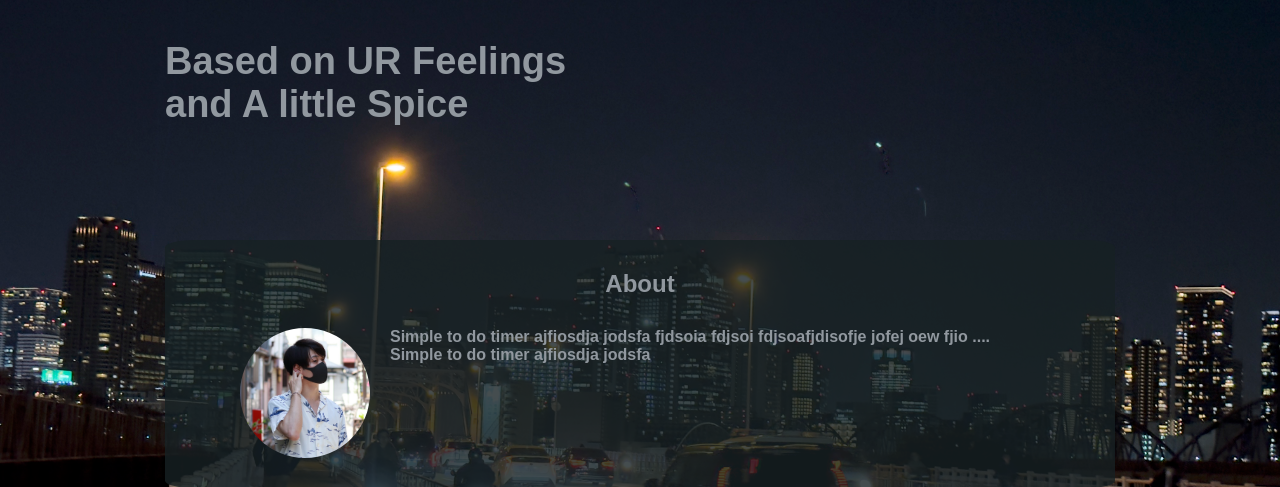
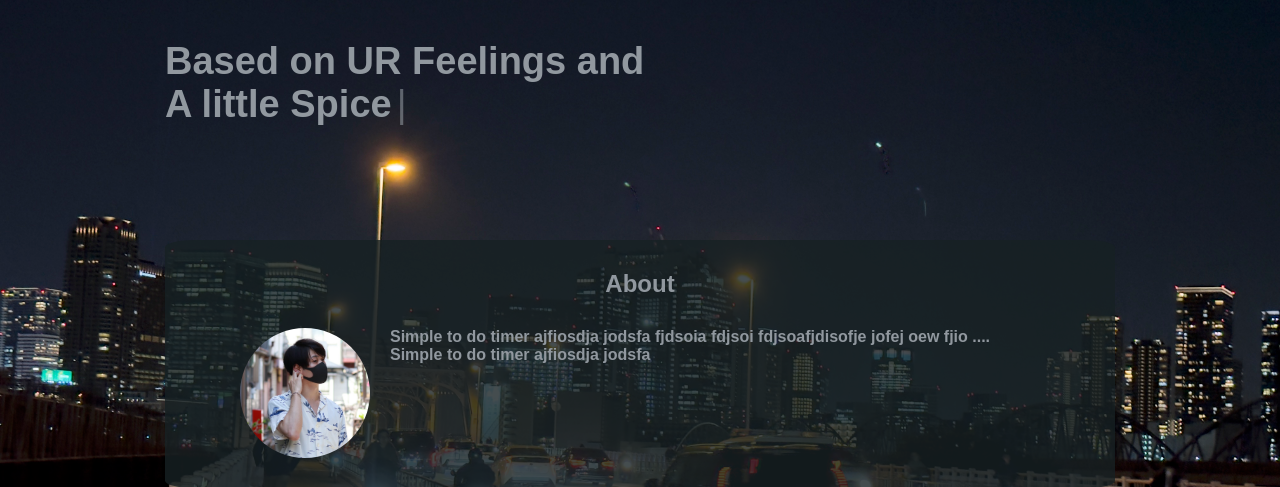
Before and after one commit to LibertyReman/portfolio_wp, a PHP site: page / in a window 1280 px wide. Shown: the part 70-557 px from the top of the page. Run offline with PHP 8.4, Linux system fonts and the light colour scheme.

Commit message:
iTypedの追加

```diff
--- /dev/null
+++ b/css/ityped.css
@@ -0,0 +1,28 @@
+
+.ityped-cursor {
+  padding-left: 5px;
+  font-weight: normal;
+  font-size: 1em;
+  opacity: 1;
+  -webkit-animation: blink 0.8s ease infinite;
+  -moz-animation: blink 0.8s ease infinite;
+  animation: blink 0.8s ease infinite;
+}
+
+@keyframes blink {
+  100% {
+    opacity: 0;
+  }
+}
+
+@-webkit-keyframes blink {
+  100% {
+    opacity: 0;
+  }
+}
+
+@-moz-keyframes blink {
+  100% {
+    opacity: 0;
+  }
+}
--- a/css/style.css
+++ b/css/style.css
@@ -48,12 +48,14 @@ li {
   visibility: hidden;
 }
 .l-main__title {
-  min-height: 220px;
+  height: 220px;
+  width: 360px;
   padding-top: 40px;
 }
 @media (min-width: 769px) {
   .l-main__title {
-    min-height: 240px;
+    height: 240px;
+    width: 500px;
     font-size: 38px;
   }
 }
--- a/index.html
+++ b/index.html
@@ -8,6 +8,7 @@
     <link href="./css/ress.css" rel="stylesheet">
     <link href="./css/swiper-bundle.min.css" rel="stylesheet">
     <link href="./css/swiper.css" rel="stylesheet">
+    <link href="./css/ityped.css" rel="stylesheet">
     <link href="./css/style.css" rel="stylesheet">
   </head>
 
@@ -31,7 +32,7 @@
 
     <main class="l-main">
       <div class="c-inner">
-        <h1 class="l-main__title">Based on UR Feelings<br>and A little Spice</h1>
+        <h1 class="l-main__title"><span id="ityped"></span></h1>
 
         <section class="p-about c-section"> <!-- flex -->
           <h2 class="c-section__title" id="about">About</h2>
@@ -132,6 +133,8 @@
     </footer>
     <script src="./js/swiper-bundle.min.js"></script>
     <script src="./js/swiper-config.js"></script>
+    <script src="./js/ityped.min.js"></script>
+    <script src="./js/ityped-config.js"></script>
     <script src="./js/hamburger.js"></script>
   </body>
 
--- /dev/null
+++ b/js/ityped-config.js
@@ -0,0 +1,4 @@
+ityped.init(document.querySelector("#ityped"), {
+    strings: ['Based on UR Feelings and A little Spice'],
+    loop: false,
+})
--- a/scss/layout/_main.scss
+++ b/scss/layout/_main.scss
@@ -16,11 +16,13 @@
 
   &__title {
     @include mixin.dbg-border(red, 3, 1);
-    min-height: 220px;
+    height: 220px;
+    width: 360px; // ityped 改行制御
     padding-top: 40px;
 
     @include mixin.breakpoint("pc") {
-      min-height: 240px;
+      height: 240px;
+      width: 500px; // ityped 改行制御
       font-size: 38px;
     }
   }
```
Also changed, not shown: js/ityped.min.js (added, +2 -0 lines), 1 other file.
